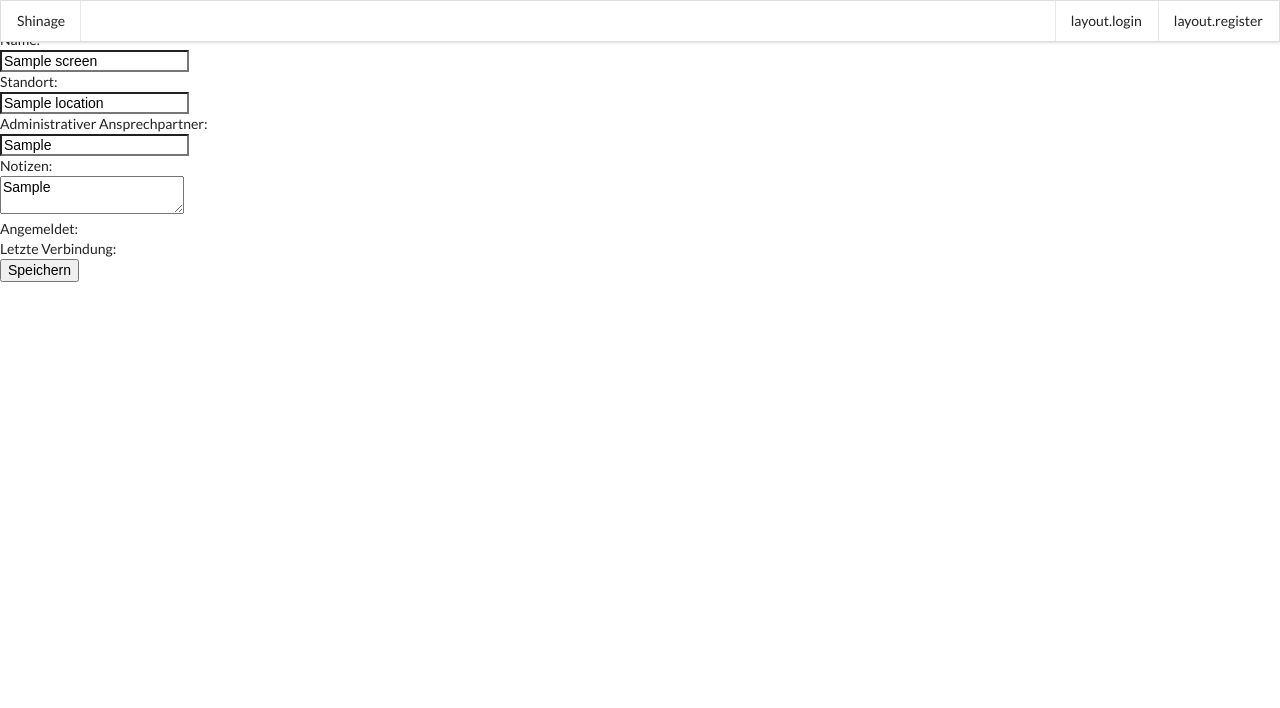
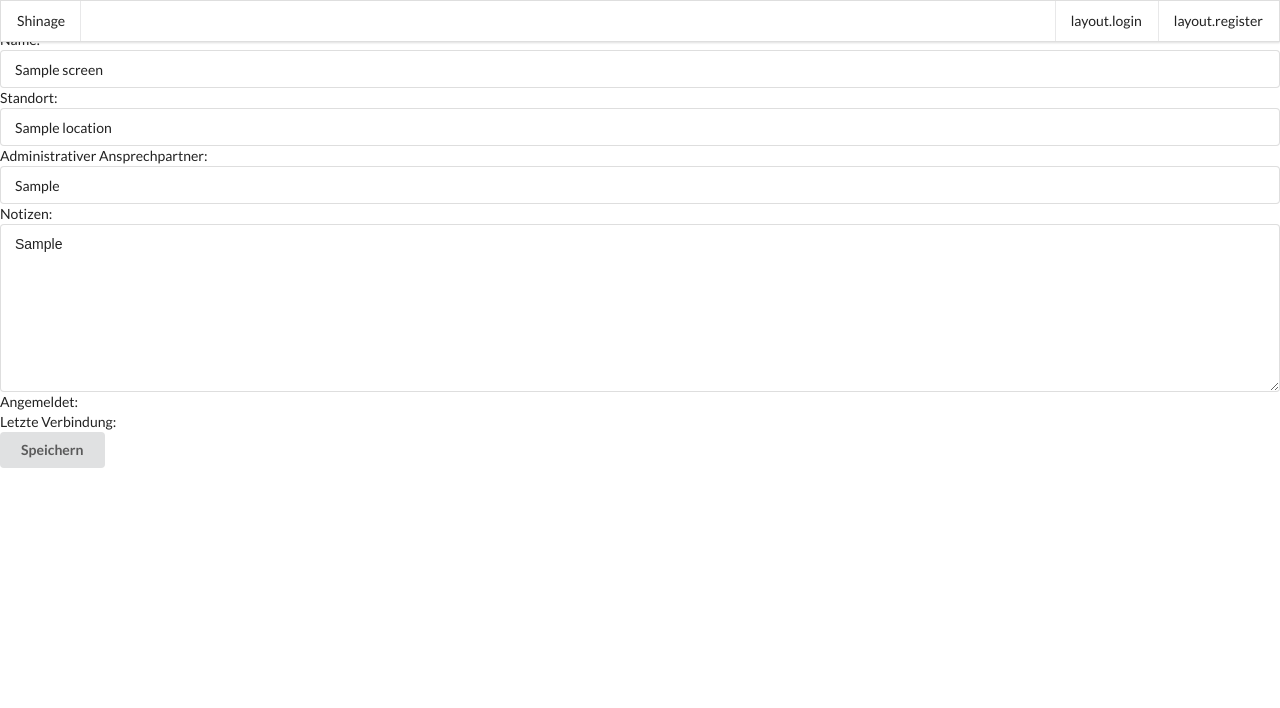
Before and after one commit to michz/shinage-server, a Symfony app: the page made by app/Resources/views/adm/screens.html.twig in a window 1280 px wide. Shown: the top 708 px of the page. Run offline with Twig, Linux system fonts and the light colour scheme; the template is opened without the code that fills it: most values are stand-ins (such as "Sample title", 1, 10 or a date in 2020); some libraries are stand-ins or nearby versions.

Commit message:
edit-screen forms with semantic ui

```diff
--- a/app/Resources/views/forms/edit-screen.html.twig
+++ b/app/Resources/views/forms/edit-screen.html.twig
@@ -1,3 +1,4 @@
+<div class="ui form">
     <form action="{{ path('modify-screen') }}">
         <input type="hidden" name="hidGuid" value="{{  screen.getGuid() }}">
         <input type="hidden" name="hidUri" value="{{ app.request.attributes.get('_route') }}">
@@ -14,5 +15,6 @@
         <div class="input">{{ screen.getFirstConnect().format('d.m.Y H:i:s') }}</div>
         <div class="input-label">Letzte Verbindung:</div>
         <div class="input">{{ screen.getLastConnect().format('d.m.Y H:i:s') }}</div>
-    <div class="input-buttons"><input type="submit" value="Speichern"></div>
+        <div class="input-buttons"><input class="ui button" type="submit" value="Speichern"></div>
     </form>
+</div>
```
Lines whose indentation alone changed are shown as unchanged.
